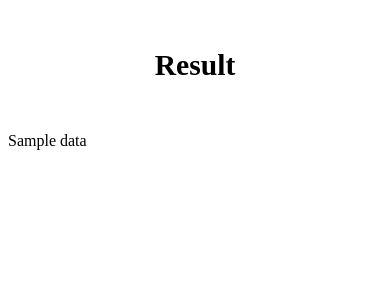
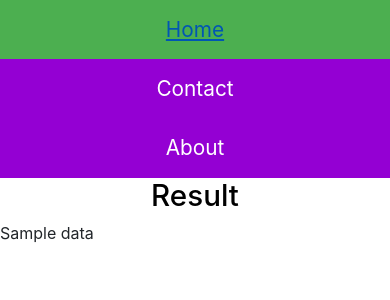
Before and after one commit to manish0718/COMP-6231-DSD-Movie-Rating-System-using-MongoDB, a Flask app: template frontend/templates/Result.html in a window 390 px wide. Shown: the top 300 px of the page. Run offline with Flask 2, Linux system fonts and the light colour scheme; the template is opened without the code that fills it: most values are stand-ins (such as "Sample title", 1, 10 or a date in 2020); some libraries are stand-ins or nearby versions.

Commit message:
Add files via upload
Modified

```diff
--- a/frontend/templates/Result.html
+++ b/frontend/templates/Result.html
@@ -1,12 +1,104 @@
 <!DOCTYPE html>
 <html>
-<meta name="viewport" content="width=device-width">
+  <meta name="viewport" content="width=device-width, initial-scale=1">
+  <link rel="stylesheet" href="https://maxcdn.bootstrapcdn.com/bootstrap/4.5.2/css/bootstrap.min.css">
+  <script src="https://ajax.googleapis.com/ajax/libs/jquery/3.5.1/jquery.min.js"></script>
+  <script src="https://cdnjs.cloudflare.com/ajax/libs/popper.js/1.16.0/umd/popper.min.js"></script>
+  <script src="https://maxcdn.bootstrapcdn.com/bootstrap/4.5.2/js/bootstrap.min.js"></script>
 <head>
 <style>
+*{
+    padding:0px;
+	margin:0px;
+	box-sizing:border-box;
+	}
+
+ ul {
+
+  list-style-type: none;
+  margin: 0;
+  padding: 0;
+  overflow: hidden;
+  background-color: #9400D3;
+
+  }
+
+ li {
+
+    float: left;
+	width:10%;
+  }
+
+ li a {
+
+    display: block;
+    color: white;
+    text-align: center;
+    padding: 14px 16px;
+    text-decoration: none;
+	font-size:130%;
+  }
+
+ li a:hover:not(.active) {
+     background-color: #111;
+  }
+
+ .active {
+   background-color: #4CAF50;
+ }
+
+ @media screen and (max-width: 870px){
+
+   *{
+    padding:0px;
+	margin:0px;
+	box-sizing:border-box;
+	}
+
+ ul {
+
+  list-style-type: none;
+  margin: 0;
+  padding: 0;
+  overflow: hidden;
+  background-color: #9400D3;
+
+  }
+
+ li {
+
+    float: left;
+	width:100%;
+  }
+
+ li a {
+
+    display: block;
+    color: white;
+    text-align: center;
+    padding: 14px 16px;
+    text-decoration: none;
+	font-size:130%;
+  }
+
+ li a:hover:not(.active) {
+     background-color: #111;
+  }
+
+ .active {
+   background-color: #4CAF50;
+ }
+
+ }
 </style>
 <title>Result</title>
 </head>
 <body >
+<ul>
+  <li><a class="active" href="{{url_for('home')}}">Home</a></li>
+  <li><a href="{{url_for('contact')}}">Contact</a></li>
+  <li><a href="{{url_for('about')}}">About</a></li>
+</ul>
 <h5 style = "text-align: center ; font-size:185% ;color:#000000";>Result</h5>
 <div>
  {{data}}
```
